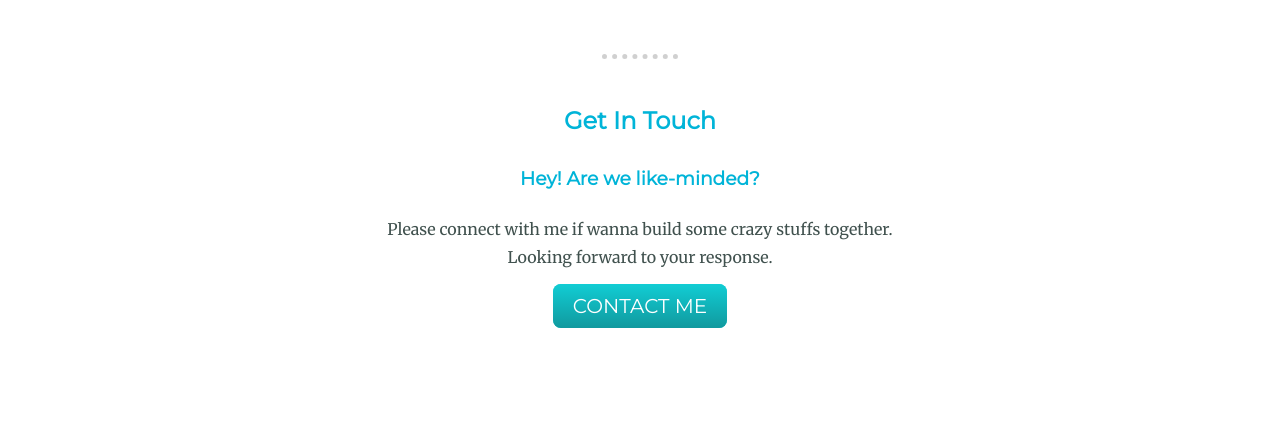
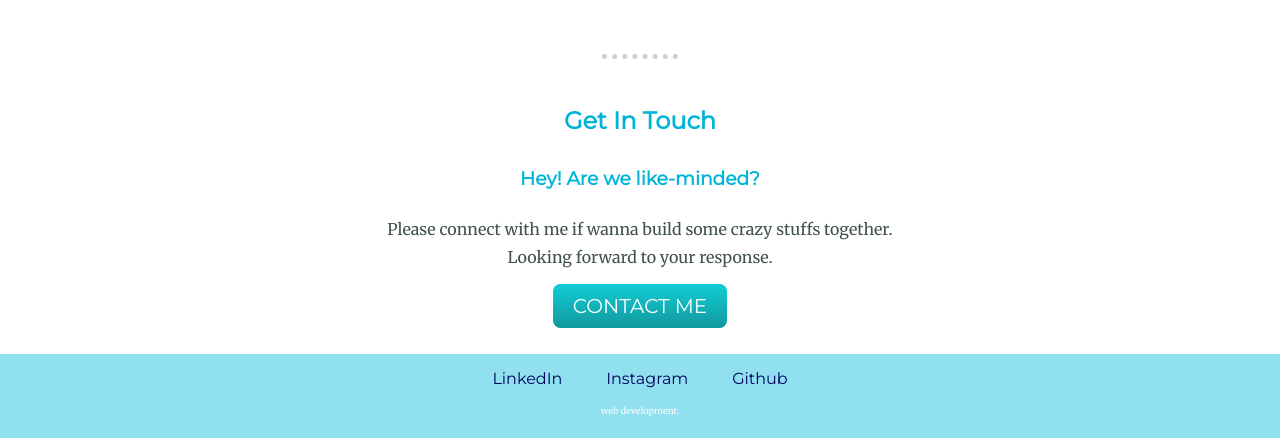
Before and after one commit to AniketRaj7/Resume_AR, a plain HTML site: page index.html in a window 1280 px wide. Shown: the part 1640-2078 px from the top of the page. Before the commit the page ends 1994 px from the top, so only its background shows below. Drawn offline with Linux system fonts and the light colour scheme.

Commit message:
createed bottom container

```diff
--- a/index.html
+++ b/index.html
@@ -52,5 +52,15 @@
             <a class="btn" href="contact_form.html">CONTACT ME</a>
         </div>
     </div>
+
+
+
+
+    <div class="bottom-container">
+        <a class="footer-link" href="https://www.linkedin.com/in/poorab-patel-79a27b222/">LinkedIn</a>
+        <a class="footer-link" href="https://www.instagram.com/_poorab__/">Instagram</a>
+        <a class="footer-link" href="https://github.com/Poorab-202">Github</a>
+        <p style="font-size: xx-small; color: white;"> web development.</p>
+    </div>
 </body>
 </html>
```
